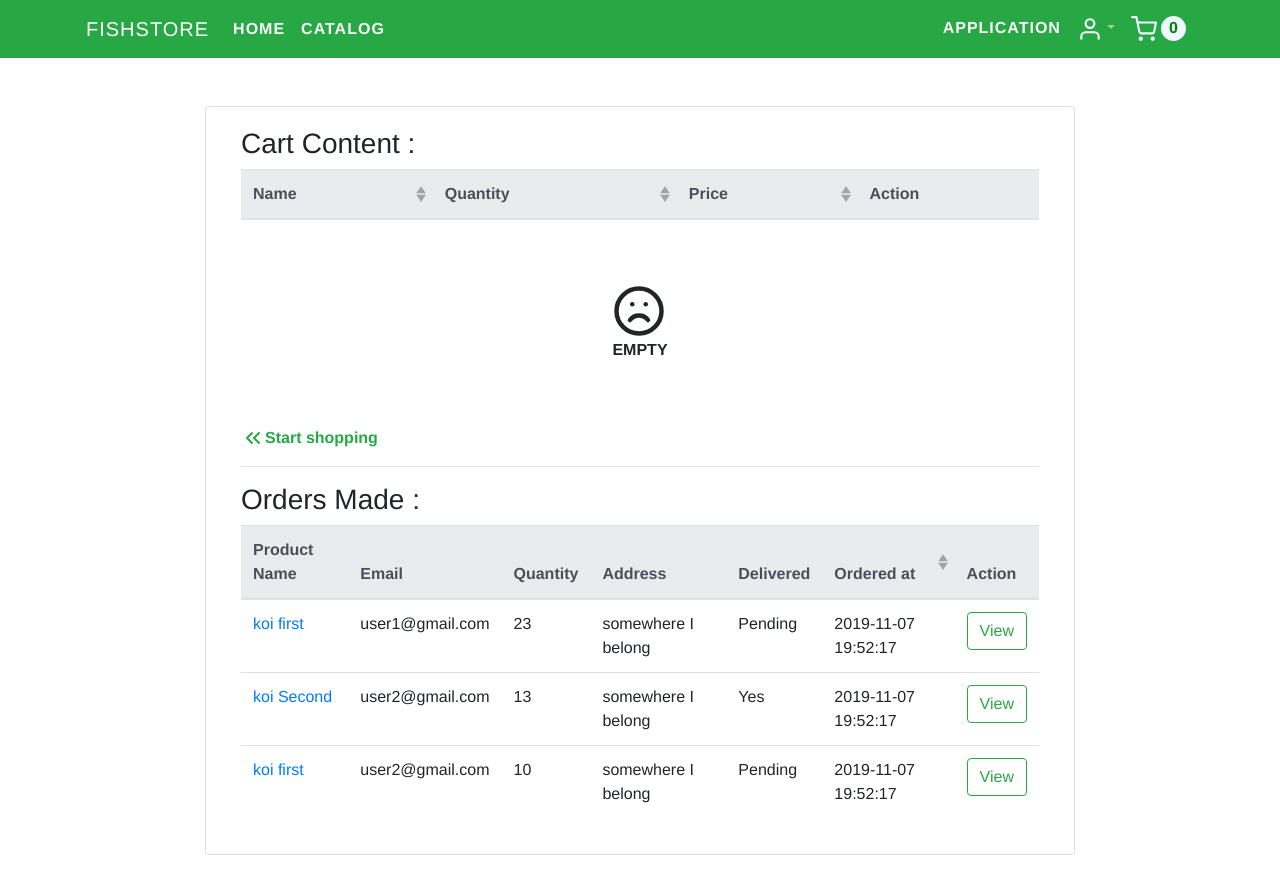
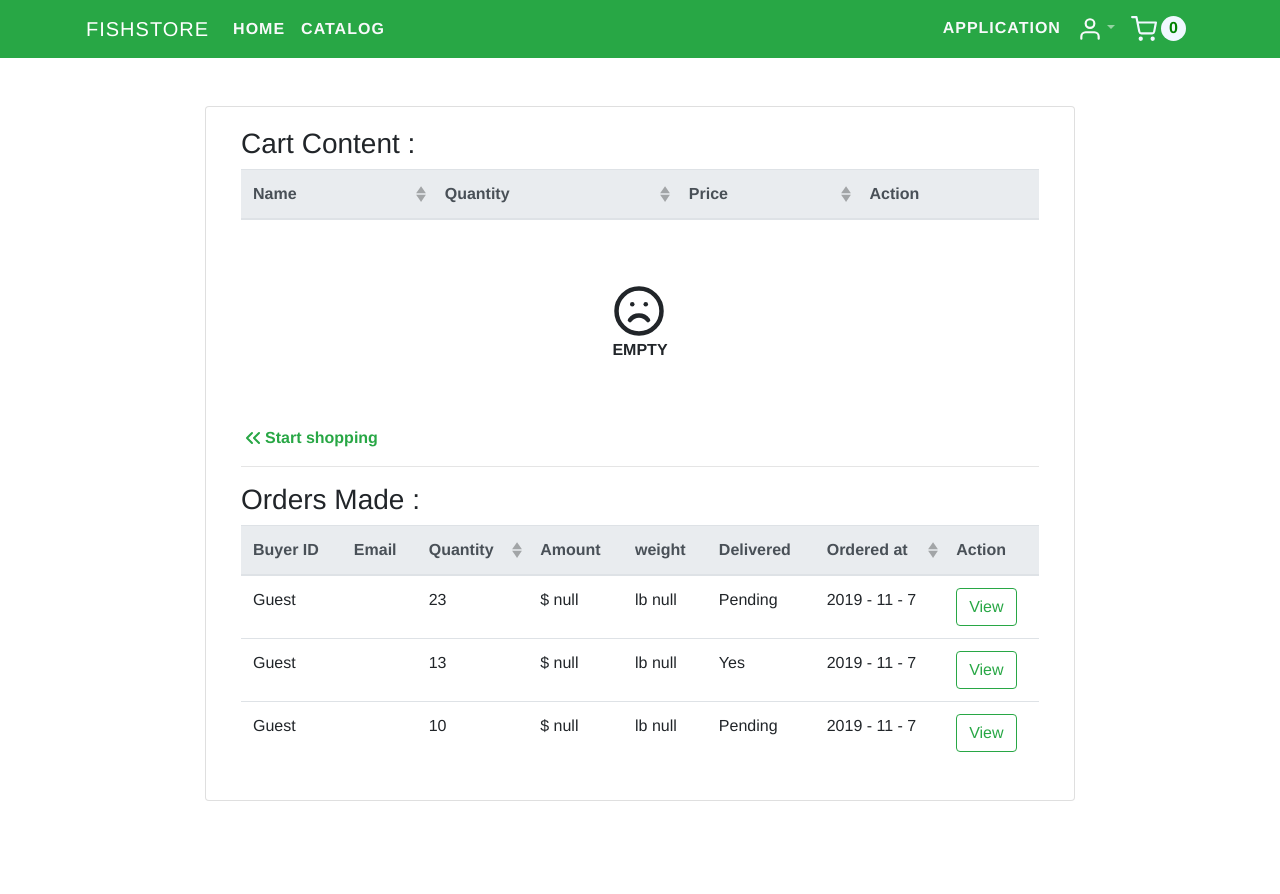
Before and after one commit to eevan7a9/e-commerce-fish-store, a Vue app in the folder frontend-fish-store/: page /#/profile in a window 1280 px wide. Shown: the top 894 px of the page. After the commit the page ends 849 px from the top, so only its background shows below. Built offline with nearby package versions, Linux system fonts and the light colour scheme; no server answers; sample sign-in values are in the browser's storage.

Commit message:
orderstable to display more info and add style

```diff
--- a/frontend-fish-store/src/components/Application/ApplicationInfo.vue
+++ b/frontend-fish-store/src/components/Application/ApplicationInfo.vue
@@ -48,11 +48,16 @@
                 </b-card>
             </b-card-group>
         </div>
+        <OrdersTable class="mt-5" />
     </div>
 </template>
 <script>
+    import OrdersTable from "../Orders/OrdersTable.vue"
     export default {
-        name: "ApplicationInfo"
+        name: "ApplicationInfo",
+        components:{
+            OrdersTable
+        }
     };
 </script>
 <style scoped>
--- a/frontend-fish-store/src/components/Orders/OrdersTable.vue
+++ b/frontend-fish-store/src/components/Orders/OrdersTable.vue
@@ -1,11 +1,16 @@
 <template>
     <div class="wrapper-table">
-    <b-table sticky-header :fields="fields" :items="orders" head-variant="light">
-      <template v-slot:cell(product_name)="data">
+        <b-table sticky-header="500px" :fields="fields" :items="orders" head-variant="light">
+            <template v-slot:head(user_id)>
+                <div class="text-nowrap">Buyer ID</div>
+            </template>
+            <template v-slot:head(created_at)>
+                <div class="text-nowrap">Ordered at</div>
+            </template>
+            <template v-slot:cell(User Id)="data">
                 <!-- `data.value` is the value after formatted by the Formatter -->
                 <a :href="`#${data.value}`">{{ data.value }}</a>
             </template>
-
             <template v-slot:cell(Action)="data">
                 <!-- `data.value` is the value after formatted by the Formatter -->
                 <!-- <button @click="view(data.item.id)" class="btn btn-outline-primary">Edit</button> -->
@@ -19,9 +24,11 @@
         </b-table>
     </div>
 </template>
-
 <script>
-import { mapGetters } from "vuex";
+    import {
+        mapGetters,
+        mapActions
+    } from "vuex";
     import OrdersDetails from "./OrdersDetails";
     export default {
         name: "OrdersTable",
@@ -30,22 +37,29 @@ export default {
         },
         data() {
             return {
-      fields: [
-        {
-          key: "product_name",
-          label: "Product Name"
+                fields: [{
+                        key: "user_id",
+                        label: "User Id",
+                        formatter: (val) => val ? val : " Guest "
                     },
                     {
-          key: "user_email",
+                        key: "email",
                         label: "Email"
                     },
                     {
                         key: "quantity",
-          label: "Quantity"
+                        label: "Quantity",
+                        sortable: true
                     },
                     {
-          key: "address",
-          label: "Address"
+                        key: "amount",
+                        label: "Amount",
+                        formatter: val => '$ ' + val
+                    },
+                    {
+                      key: "weight",
+                      label: "weight",
+                      formatter: val => 'lb '+val
                     },
                     {
                         key: "is_delivered",
@@ -55,7 +69,12 @@ export default {
                     {
                         key: "created_at",
                         label: "Ordered at",
-          sortable: true
+                        sortable: true,
+                        formatter: val => {
+                            const dt = new Date(val);
+                            const month = dt.getMonth() + 1 > 9 ? dt.getMonth() + 1 : '0' + (dt.getMonth() + 1)
+                            return `${dt.getFullYear()} - ${month} - ${dt.getDate()}`;
+                        }
                     },
                     {
                         key: "Action",
@@ -66,13 +85,16 @@ export default {
         },
         computed: mapGetters(["orders"]),
         methods: {
+            ...mapActions(["getOrders"]),
             view(value) {
                 alert(value);
             }
+        },
+        created() {
+            this.getOrders();
         }
     };
 </script>
-
 <style scoped>
     .b-table-sticky-header {
         max-height: 600px;
--- a/frontend-fish-store/src/store/modules/orders.js
+++ b/frontend-fish-store/src/store/modules/orders.js
@@ -39,7 +39,8 @@ const getters = {
 }
 
 const mutations = {
-    insertOrder: async (state, new_order) => state.orders = [new_order, ...state.orders],
+    insertOrder: (state, new_order) => state.orders = [new_order, ...state.orders],
+    setOrders: (state, orders) => state.orders = orders
 }
 
 const actions = {
@@ -66,6 +67,18 @@ const actions = {
             return err.response;
 
         })
+    },
+    getOrders: async ({ commit, rootState }) => {
+        axios.get('/order', {
+            headers: {
+                "Accept": "application/json",
+                "Authorization": `Bearer ${rootState.auth.myToken}`
+            }
+        }).then(res => {
+            commit("setOrders", res.data);
+        }).catch(err => {
+            alert(err);
+        })
     }
 }
 
```
Lines whose indentation alone changed are shown as unchanged.
